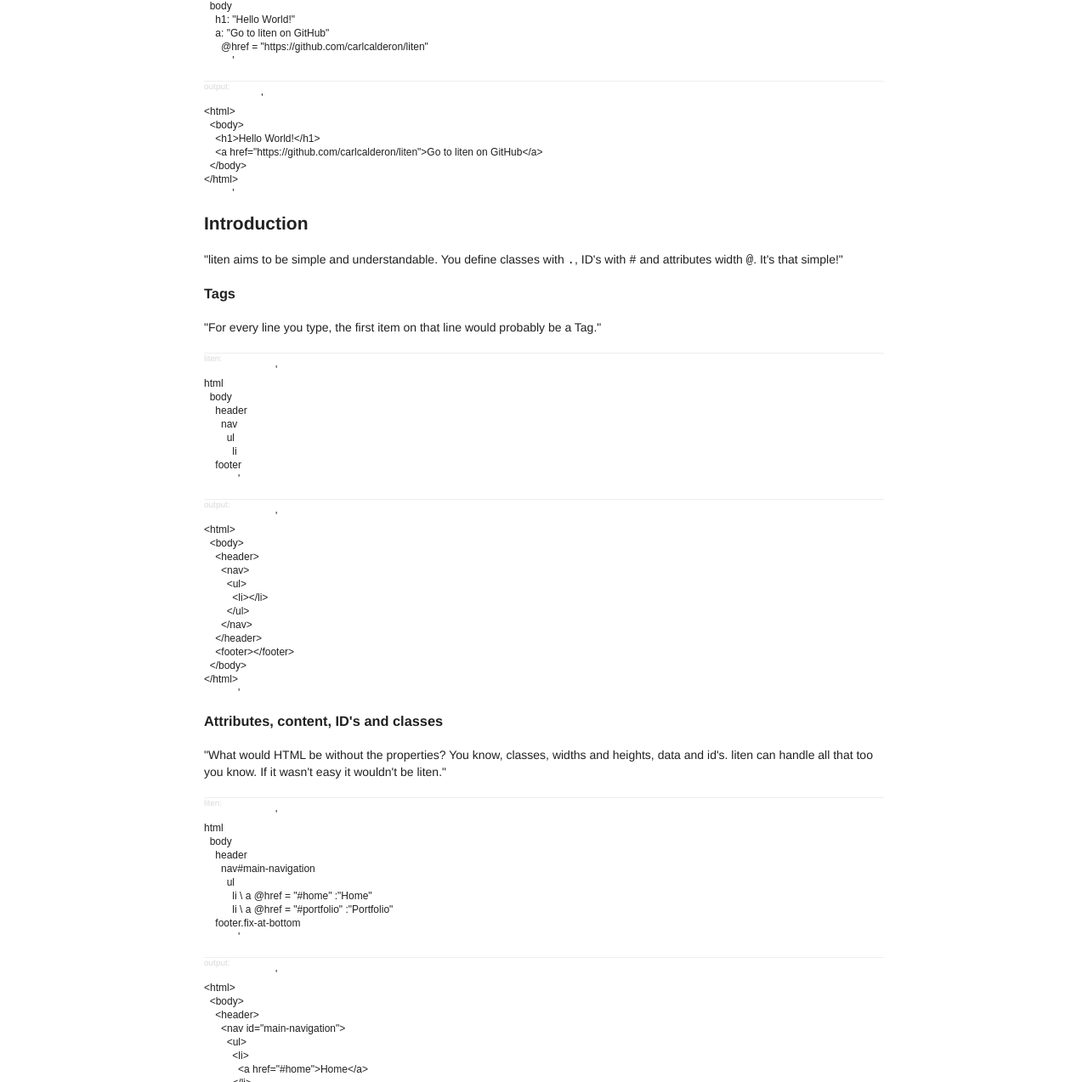
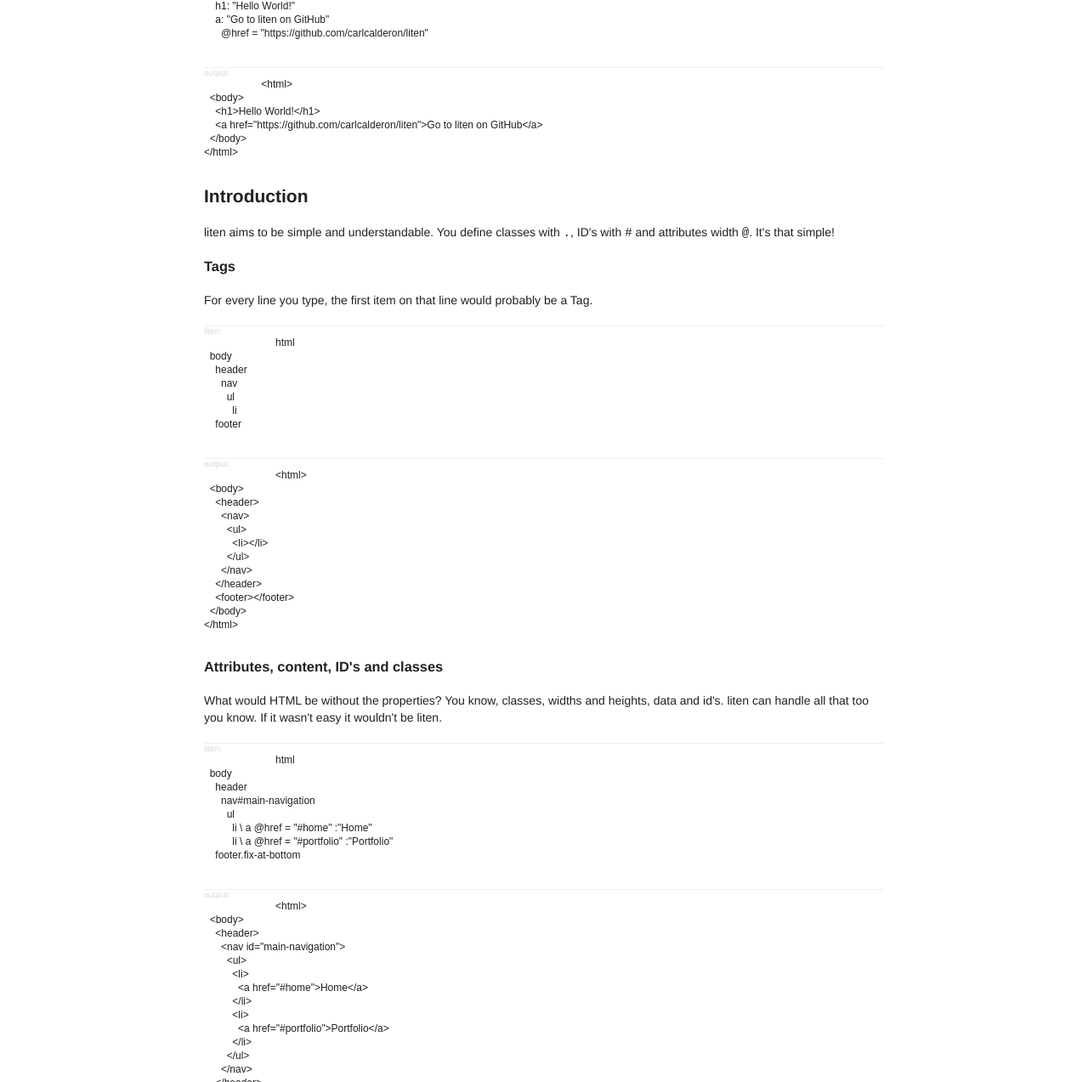
Before and after one commit to carlcalderon/liten, a plain HTML site: page index.html in a window 1280 px wide. Shown: the part 310-1583 px from the top of the page at 85% size. Drawn offline with nearby package versions, Linux system fonts and the light colour scheme; a web font is replaced by a local one.

```diff
--- a/index.html
+++ b/index.html
@@ -2,10 +2,10 @@
 <html>
   <head>
     <title>liten</title>
-    <meta name="charset" value="utf-8"/>
-    <link rel="stylesheet" href="style.css"></link>
-    <link rel="stylesheet" href="http://yandex.st/highlightjs/7.3/styles/googlecode.min.css"></link>
-    <link rel="stylesheet" type="text/css" href="http://fonts.googleapis.com/css?family=Droid+Sans+Mono"></link>
+    <meta name="charset" value="utf-8">
+    <link rel="stylesheet" href="style.css">
+    <link rel="stylesheet" href="http://yandex.st/highlightjs/7.3/styles/googlecode.min.css">
+    <link rel="stylesheet" type="text/css" href="http://fonts.googleapis.com/css?family=Droid+Sans+Mono">
     <script src="http://yandex.st/highlightjs/7.3/highlight.min.js"></script>
     <script src="http://ajax.googleapis.com/ajax/libs/jquery/2.0.2/jquery.min.js"></script>
     <script src="bundle.js"></script>
@@ -55,54 +55,50 @@
     <section id="content">
       <h1>liten</h1>
       <p>Need better structure for your HTML? You've come to the right place!</p>
-      <p>"liten is a small (liten in Swedish) but powerful HTML pre-processor
+      <p>liten is a small (liten in Swedish) but powerful HTML pre-processor
         running in node.js. Packed with features such as imports, variables
-        and mixins!"</p>
+        and mixins!</p>
       <div class="code-label">liten:</div>
       <pre>
-        <code class="coffeescript">'
-html
+        <code class="coffeescript">html
   body
     h1: "Hello World!"
     a: "Go to liten on GitHub"
       @href = "https://github.com/carlcalderon/liten"
-          '</code>
+          </code>
       </pre>
       <div class="code-label">output:</div>
       <pre>
-        <code class="html">'
-&lt;html&gt;
+        <code class="html">&lt;html&gt;
   &lt;body&gt;
     &lt;h1&gt;Hello World!&lt;/h1&gt;
     &lt;a href="https://github.com/carlcalderon/liten"&gt;Go to liten on GitHub&lt;/a&gt;
   &lt;/body&gt;
 &lt;/html&gt;
-          '</code>
+          </code>
       </pre>
       <section id="introduction">
         <h2>Introduction</h2>
-        <p>"liten aims to be simple and understandable. You define
+        <p>liten aims to be simple and understandable. You define
           classes with <code>.</code>, ID's with <code>#</code> and attributes
-          width <code>@</code>. It's that simple!"</p>
+          width <code>@</code>. It's that simple!</p>
         <h3>Tags</h3>
-        <p>"For every line you type, the first item on that line would probably
-          be a Tag."</p>
+        <p>For every line you type, the first item on that line would probably
+          be a Tag.</p>
         <div class="code-label">liten:</div>
         <pre>
-          <code class="coffeescript">'
-html
+          <code class="coffeescript">html
   body
     header
       nav
         ul
           li
     footer
-            '</code>
+            </code>
         </pre>
         <div class="code-label">output:</div>
         <pre>
-          <code class="html">'
-&lt;html&gt;
+          <code class="html">&lt;html&gt;
   &lt;body&gt;
     &lt;header&gt;
       &lt;nav&gt;
@@ -114,16 +110,15 @@
     &lt;footer&gt;&lt;/footer&gt;
   &lt;/body&gt;
 &lt;/html&gt;
-            '</code>
+            </code>
         </pre>
         <h3>Attributes, content, ID's and classes</h3>
-        <p>"What would HTML be without the properties? You know, classes, widths
+        <p>What would HTML be without the properties? You know, classes, widths
           and heights, data and id's. liten can handle all that too you know. If
-          it wasn't easy it wouldn't be liten."</p>
+          it wasn't easy it wouldn't be liten.</p>
         <div class="code-label">liten:</div>
         <pre>
-          <code class="coffeescript">'
-html
+          <code class="coffeescript">html
   body
     header
       nav#main-navigation
@@ -131,12 +126,11 @@
           li \ a @href = "#home" :"Home"
           li \ a @href = "#portfolio" :"Portfolio"
     footer.fix-at-bottom
-            '</code>
+            </code>
         </pre>
         <div class="code-label">output:</div>
         <pre>
-          <code class="html">'
-&lt;html&gt;
+          <code class="html">&lt;html&gt;
   &lt;body&gt;
     &lt;header&gt;
       &lt;nav id="main-navigation"&gt;
@@ -153,16 +147,15 @@
     &lt;footer class="fix-at-bottom"&gt;&lt;/footer&gt;
   &lt;/body&gt;
 &lt;/html&gt;
-            '</code>
+            </code>
         </pre>
         <h3>- Sold! Now show me the awesome stuff.</h3>
         <p>- Alrighty.</p>
-        <p>"Guess you want <strong>imports</strong>, <strong>mixins</strong> and
-          <strong>variables</strong> too, right? We've got 'em all!"</p>
+        <p>Guess you want <strong>imports</strong>, <strong>mixins</strong> and
+          <strong>variables</strong> too, right? We've got 'em all!</p>
         <div class="code-label">liten:</div>
         <pre>
-          <code class="coffeescript">'
-@import mySettings
+          <code class="coffeescript">@import mySettings
 @import thatOtherLibrary
 
 &dollar;highfive = "_o/\o_"
@@ -175,15 +168,14 @@
 +makeThisLookCool("World")
 
 div:"&dollar;highfive, alright!"
-            '</code>
+            </code>
         </pre>
         <div class="code-label">output:</div>
         <pre>
-          <code class="html">'
-&lt;strong class="blink huge unicorn"&gt;Hello&lt;/strong&gt;
+          <code class="html">&lt;strong class="blink huge unicorn"&gt;Hello&lt;/strong&gt;
 &lt;strong class="blink huge unicorn"&gt;World&lt;/strong&gt;
 &lt;div&gt;_o/\o_, alright!&lt;/div&gt;
-            '</code>
+            </code>
         </pre>
       </section>
     </section>
```
